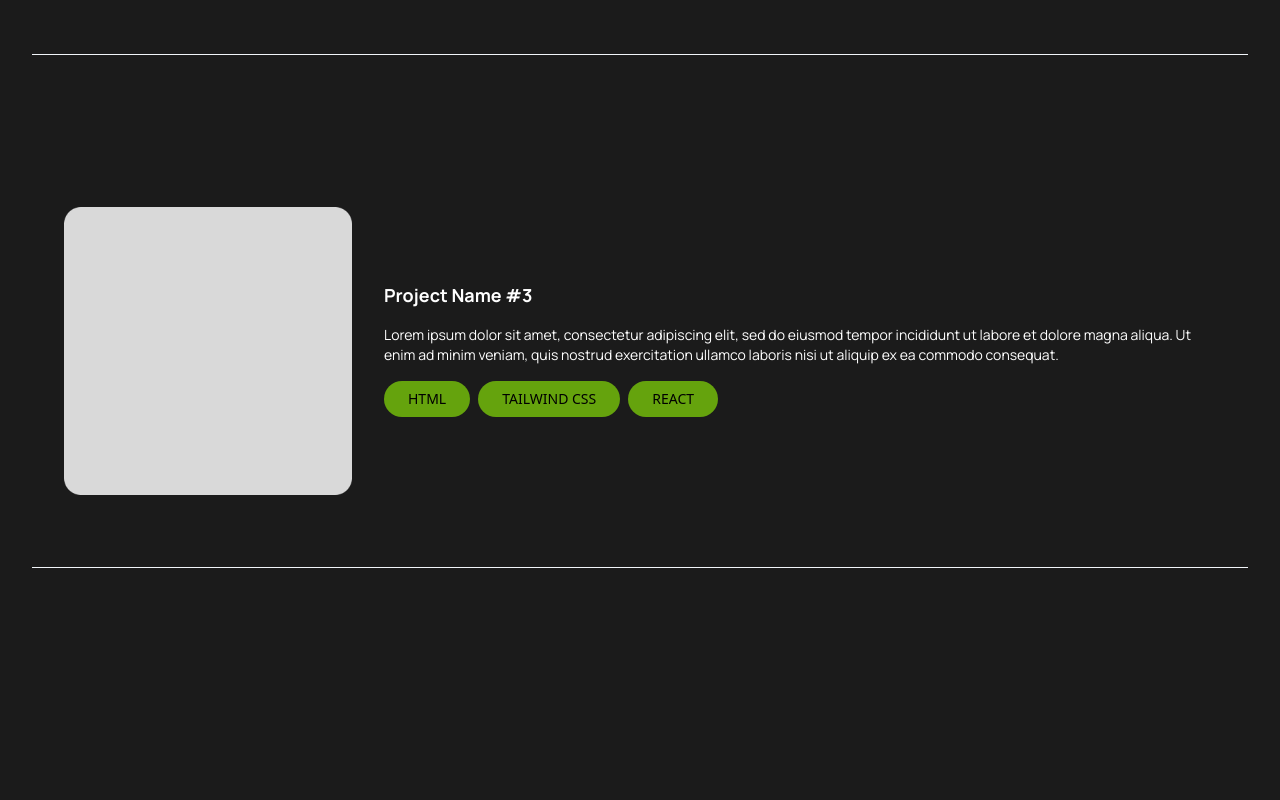
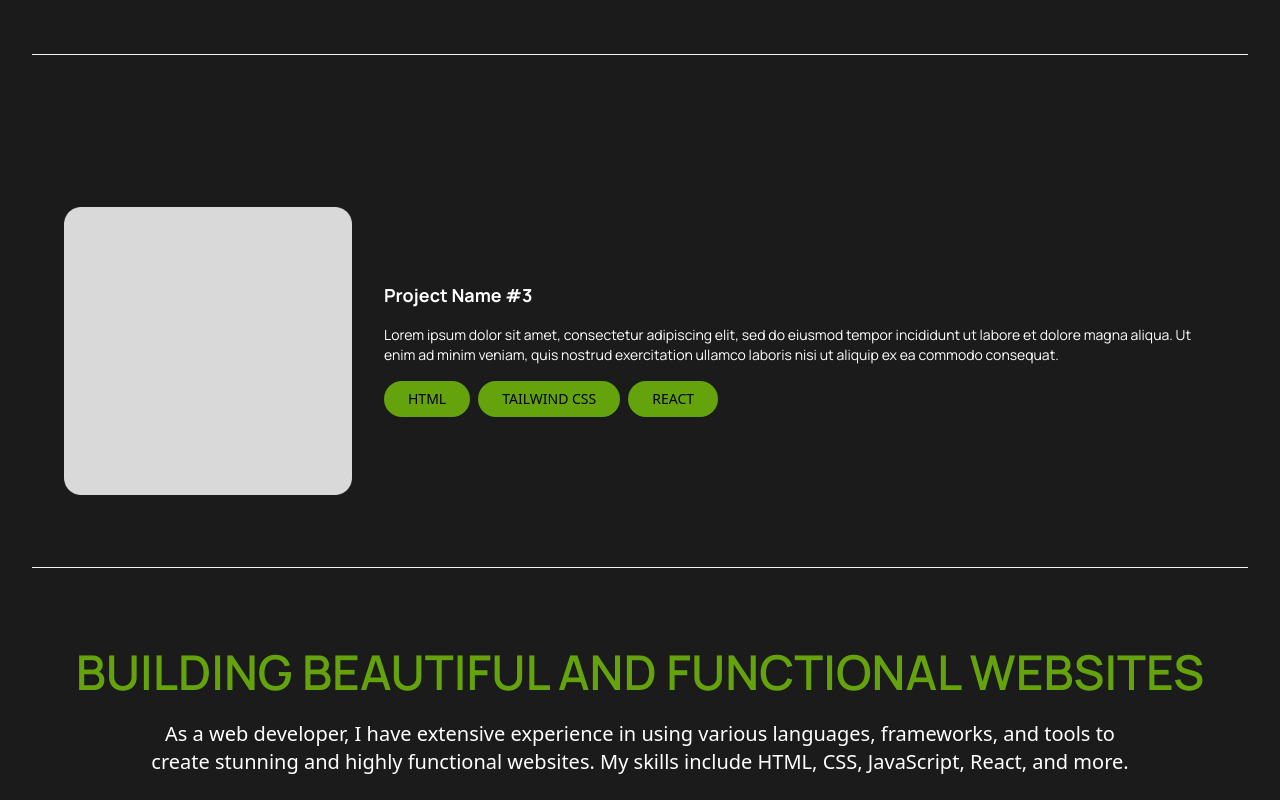
Before and after one commit to unabae/my-portfolio-website, a React (Vite) app: page / in a window 1280 px wide. Shown: the part 1713-2513 px from the top of the page. Before the commit the page ends 2361 px from the top, so only its background shows below. Built offline with nearby package versions, Linux system fonts and the light colour scheme.

Commit message:
Updated my homepage website

```diff
--- a/index.html
+++ b/index.html
@@ -5,7 +5,7 @@
   <meta charset="UTF-8" />
   <link rel="icon" type="image/svg+xml" href="/vite.svg" />
   <meta name="viewport" content="width=device-width, initial-scale=1.0" />
-  <title>Vite + React</title>
+  <title>My Website</title>
   <link rel="preconnect" href="https://fonts.googleapis.com">
   <link rel="preconnect" href="https://fonts.gstatic.com" crossorigin>
   <link href="https://fonts.googleapis.com/css2?family=Manrope:wght@200..800&display=swap" rel="stylesheet">
--- a/src/App.jsx
+++ b/src/App.jsx
@@ -4,6 +4,7 @@ import Navbar from "./components/Navbar";
 import Header from "./components/Header";
 import Body from "./components/Body";
 import { CONTENT } from "./data.js";
+import Header2 from "./components/Header2.jsx";
 
 function App() {
   return (
@@ -25,6 +26,7 @@ function App() {
         title={CONTENT[2].title}
         content={CONTENT[2].content}
       />
+      <Header2 />
       <Analytics />
     </>
   );
--- /dev/null
+++ b/src/components/Header2.jsx
@@ -0,0 +1,16 @@
+
+export default function Header2() {
+  return (
+    <div className="px-10 grid justify-items-center">
+      <h1 className="text-5xl text-lime-600 font-title font-semibold text-center ">BUILDING BEAUTIFUL AND FUNCTIONAL WEBSITES</h1>
+      <div className="px-24 py-6 text-center text-xl text-white font-extralight">
+        <p>
+          As a web developer, I have extensive experience in using various
+          languages, frameworks, and tools to create stunning and highly
+          functional websites. My skills include HTML, CSS, JavaScript, React,
+          and more.
+        </p>
+      </div>
+    </div>
+  );
+}
```
